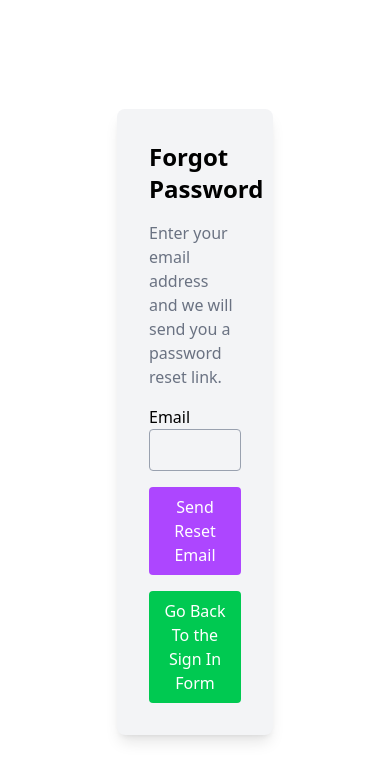
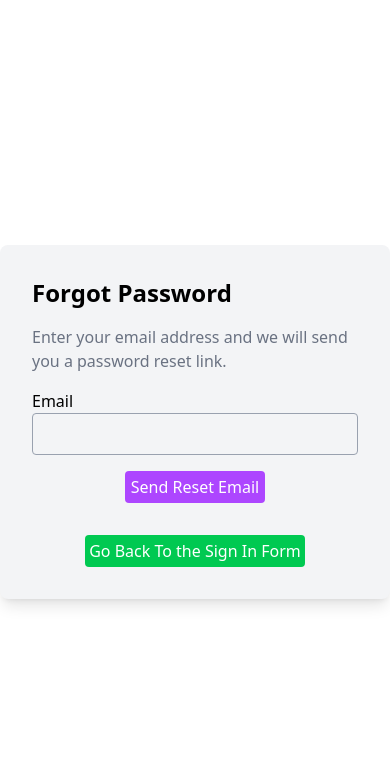
Before and after one commit to Isko2003/InternIntelligence_LoginForm, a React (Vite) app: page /forgot-password in a window 390 px wide. Shown: the top 780 px of the page. Built offline with nearby package versions, Linux system fonts and the light colour scheme.

Commit message:
adding responsiveness somehow finished

```diff
--- a/src/App.css
+++ b/src/App.css
@@ -1,5 +1,5 @@
 * {
-  margin: 0;
+  /* margin: 0; */
   /* padding: 0; */
   box-sizing: border-box;
 }
--- a/src/components/ForgotPassword.jsx
+++ b/src/components/ForgotPassword.jsx
@@ -32,7 +32,7 @@ const ForgotPassword = () => {
 
   return (
     <div className="w-[100%] flex justify-center items-center h-[100vh] mx-auto bg-white">
-      <div className="forgot-password-form w-[40%] bg-gray-100 p-8 rounded-lg shadow-lg">
+      <div className="forgot-password-form lg:w-[40%] bg-gray-100 p-8 rounded-lg shadow-lg">
         <h1 className="text-2xl font-bold pb-4">Forgot Password</h1>
         <p className="text-gray-500 pb-4">
           Enter your email address and we will send you a password reset link.
@@ -51,16 +51,18 @@ const ForgotPassword = () => {
               onChange={(e) => setEmail(e.target.value)}
             />
           </div>
-          <button
-            type="submit"
-            className="bg-purple-500 text-white w-full p-2 rounded hover:bg-purple-600 cursor-pointer"
-          >
-            Send Reset Email
-          </button>
+          <div className="flex justify-center">
+            <button
+              type="submit"
+              className="bg-purple-500 text-white lg:w-[60%] lg:p-2 p-1 w-[140px] rounded hover:bg-purple-600 cursor-pointer"
+            >
+              Send Reset Email
+            </button>
+          </div>
         </form>
         <Link to={"/"}>
-          <div className="pt-4">
-            <button className="bg-green-500 text-white mt-4 rounded cursor-pointer p-2">
+          <div className="pt-4 flex justify-center">
+            <button className="bg-green-500 text-white mt-4 rounded cursor-pointer lg:p-2 p-1">
               Go Back To the Sign In Form
             </button>
           </div>
```
